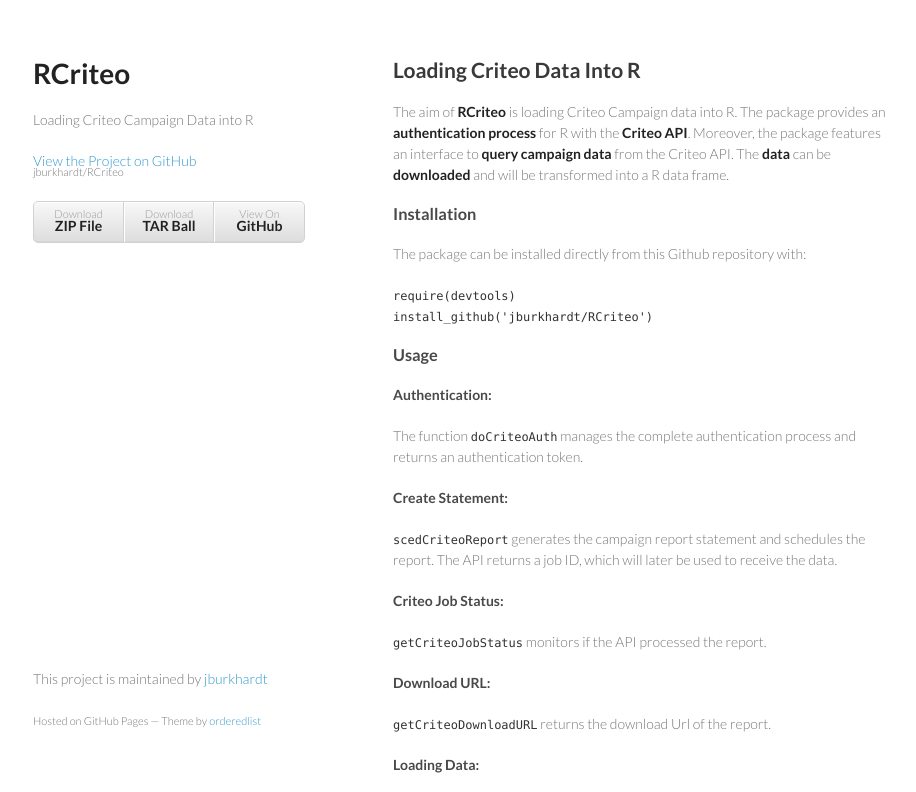
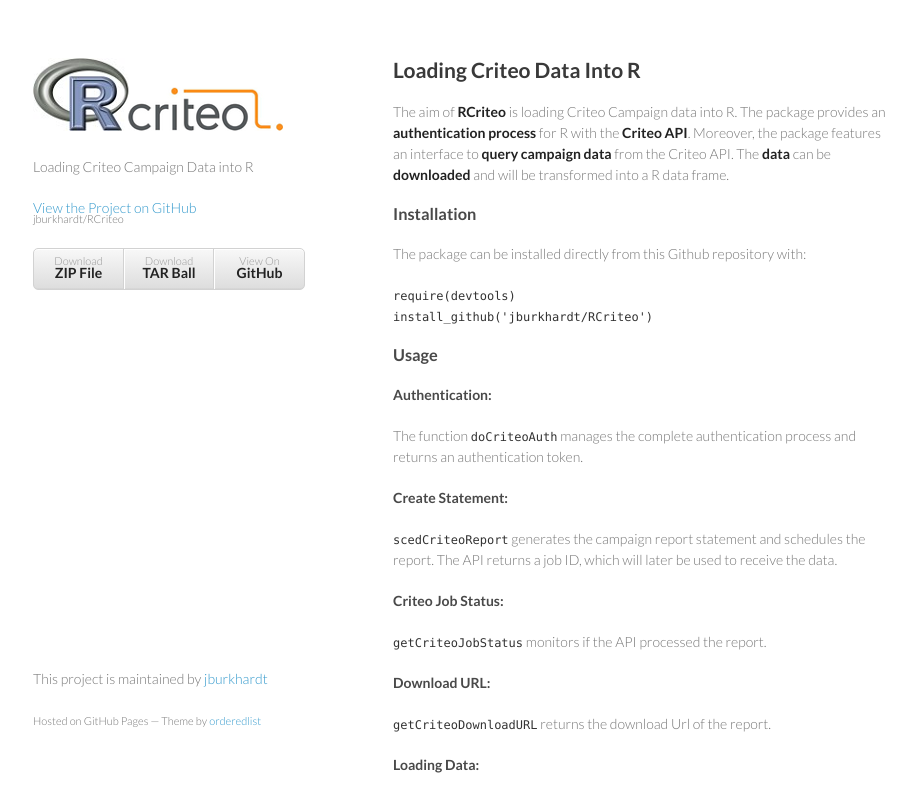
Before and after one commit to banboo-data/RCriteo, a plain HTML site: page index.html in a window 1280 px wide. Shown: the top 792 px of the page, without its empty margins (177-1093 px from the left). Drawn offline with Linux system fonts and the light colour scheme.

Commit message:
Add Logo png and img to html

```diff
--- a/index.html
+++ b/index.html
@@ -15,7 +15,7 @@
   <body>
     <div class="wrapper">
       <header>
-        <h1>RCriteo</h1>
+        <h1><img src="images/RCriteo.png"></h1>
         <p>Loading Criteo Campaign Data into R</p>
 
         <p class="view"><a href="https://github.com/jburkhardt/RCriteo">View the Project on GitHub <small>jburkhardt/RCriteo</small></a></p>
```
Also changed, not shown: images/RCriteo.png (added).
